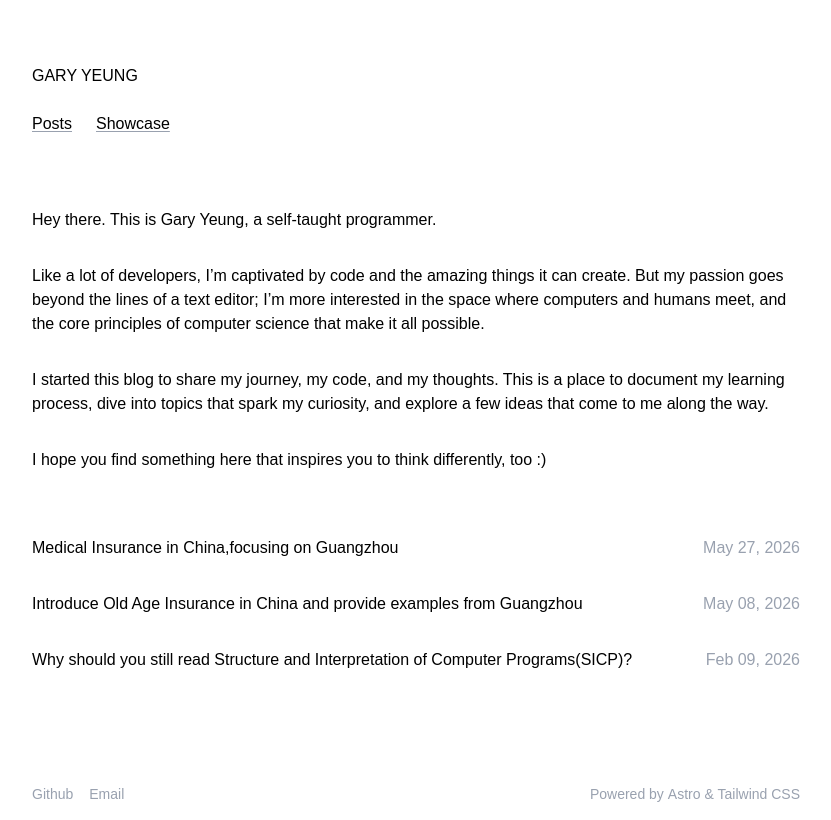
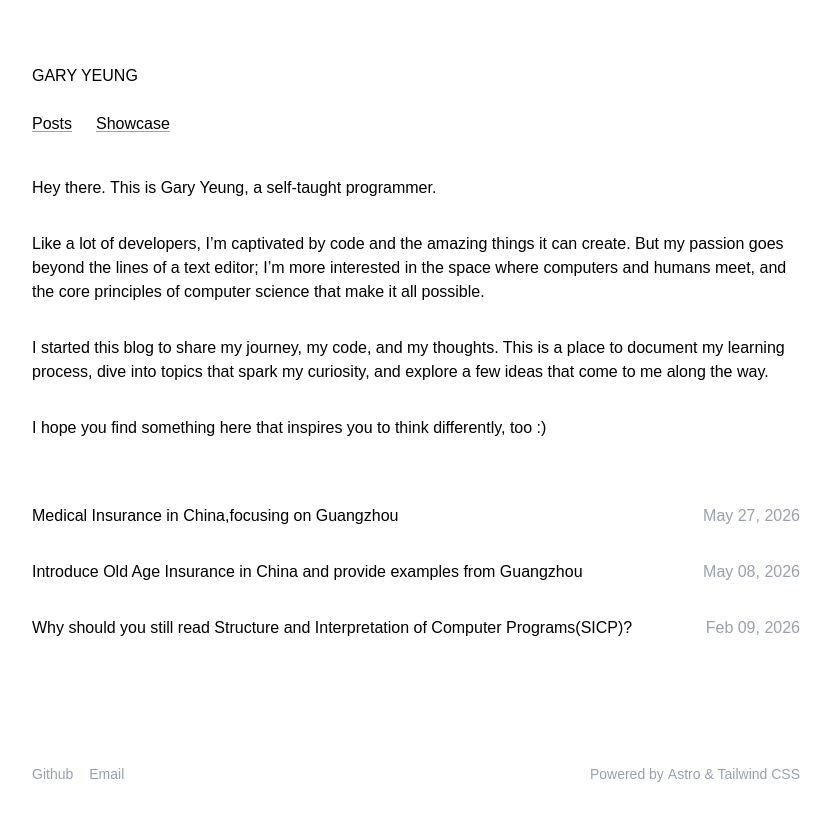
Before and after one commit to garyeung/garyeung.github.io, an Astro site: page / in a window 1280 px wide. Shown: the whole page, without its empty margins (224-1055 px from the left). Built offline with nearby package versions, Linux system fonts and the light colour scheme; Astro itself is replaced by a stand-in of ours; a web font is replaced by a local one.

Commit message:
adjust p and h2margin

```diff
--- a/src/assets/styles/widgets.css
+++ b/src/assets/styles/widgets.css
@@ -10,7 +10,7 @@
     }
     /* text */
     p {
-       @apply my-8;
+       @apply mb-8;
     }
 
     img {
@@ -32,7 +32,7 @@
         @apply text-3xl my-8;
     }
     h2 {
-        @apply text-2xl;
+        @apply text-2xl my-2;
     }
     h3 {
         @apply text-xl;
```
